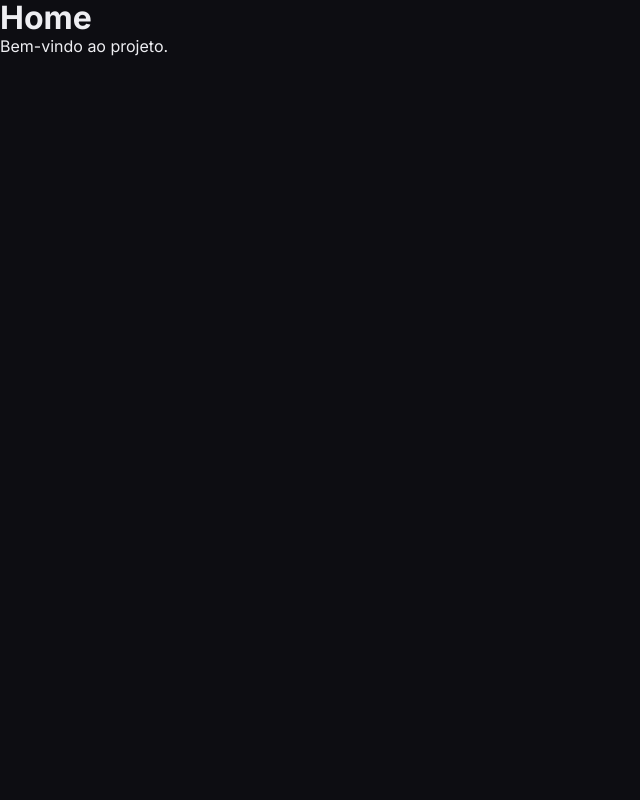
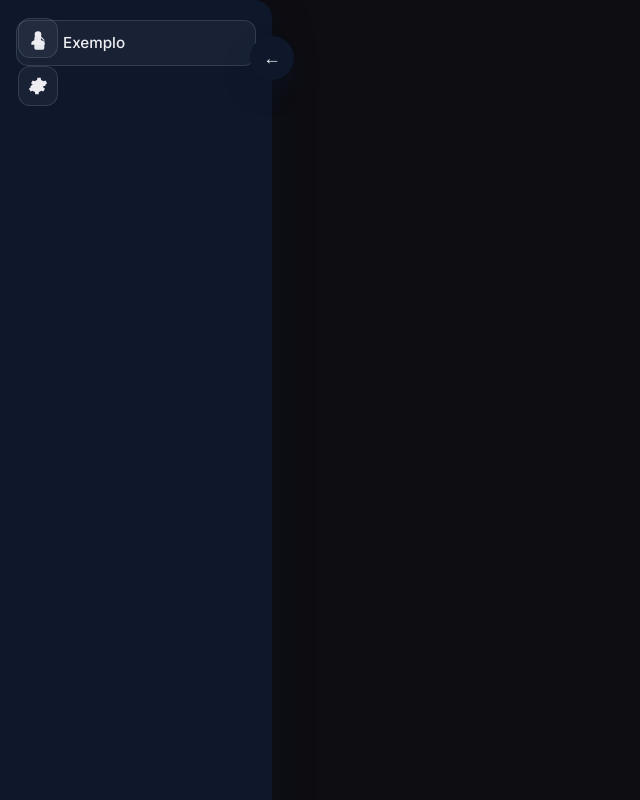
Before and after one commit to Leo-yTnk/Notebook, a React (Vite) app: page / in a window 1280 px wide. Shown: the whole page, without its empty margins (0-640 px from the left). Built offline with nearby package versions, Linux system fonts and the light colour scheme.

Commit message:
Add aside navigation component

```diff
--- a/src/components/Aside/Aside.css
+++ b/src/components/Aside/Aside.css
@@ -0,0 +1,155 @@
+.aside {
+  position: fixed;
+  left: 0;
+  top: 0;
+  display: flex;
+  flex-direction: column;
+  gap: 24px;
+  padding: 20px 16px;
+  background: #0f172a;
+  color: #f8fafc;
+  border-radius: 0 18px 18px 0;
+  width: 240px;
+  box-shadow: 0 20px 40px rgba(15, 23, 42, 0.35);
+  transition: width 0.2s ease, height 0.2s ease, padding 0.2s ease;
+  z-index: 10;
+}
+
+.aside.is-open {
+  height: 100vh;
+}
+
+.aside.is-closed {
+  width: 72px;
+  height: auto;
+  padding: 16px 10px 24px;
+}
+
+.aside-actions {
+  display: flex;
+  flex-direction: column;
+  gap: 12px;
+}
+
+.aside-action,
+.aside-icon-button {
+  border: 1px solid rgba(148, 163, 184, 0.2);
+  background: rgba(148, 163, 184, 0.08);
+  color: inherit;
+  display: inline-flex;
+  align-items: center;
+  gap: 12px;
+  padding: 12px 14px;
+  border-radius: 12px;
+  cursor: pointer;
+  transition: background 0.2s ease, transform 0.2s ease, border-color 0.2s ease;
+}
+
+.aside-action:hover,
+.aside-icon-button:hover {
+  background: rgba(148, 163, 184, 0.18);
+  border-color: rgba(226, 232, 240, 0.35);
+  transform: translateY(-1px);
+}
+
+.aside-action:active,
+.aside-icon-button:active {
+  transform: translateY(0);
+}
+
+.aside-icon {
+  display: inline-flex;
+  width: 20px;
+  height: 20px;
+}
+
+.aside-icon svg {
+  width: 100%;
+  height: 100%;
+  fill: currentColor;
+}
+
+.aside-text {
+  font-size: 0.95rem;
+  font-weight: 500;
+  white-space: nowrap;
+}
+
+.aside.is-closed .aside-action {
+  width: 48px;
+  height: 48px;
+  padding: 0;
+  justify-content: center;
+}
+
+.aside.is-closed .aside-text {
+  display: none;
+}
+
+.aside-toggle {
+  border: none;
+  background: #0f172a;
+  color: #f8fafc;
+  border-radius: 999px;
+  width: 44px;
+  height: 44px;
+  display: inline-flex;
+  align-items: center;
+  justify-content: center;
+  cursor: pointer;
+  box-shadow: 0 12px 24px rgba(15, 23, 42, 0.35);
+  position: absolute;
+  transition: transform 0.2s ease, width 0.2s ease, height 0.2s ease;
+}
+
+.aside-toggle:hover {
+  transform: translateY(-1px);
+}
+
+.aside-toggle-icon {
+  font-size: 1.1rem;
+}
+
+.aside.is-open .aside-toggle {
+  right: -22px;
+  top: 36px;
+}
+
+.aside.is-closed .aside-toggle {
+  left: 50%;
+  transform: translateX(-50%);
+  top: -16px;
+  width: 48px;
+  height: 48px;
+}
+
+.aside-utility {
+  display: flex;
+  gap: 8px;
+  position: absolute;
+}
+
+.aside.is-open .aside-utility {
+  left: 18px;
+  top: 18px;
+  flex-direction: column;
+}
+
+.aside.is-closed .aside-utility {
+  left: 50%;
+  top: calc(100% + 12px);
+  transform: translateX(-50%);
+  flex-direction: column;
+}
+
+.aside-icon-button {
+  width: 40px;
+  height: 40px;
+  padding: 0;
+  justify-content: center;
+}
+
+.aside.is-closed .aside-icon-button {
+  width: 48px;
+  height: 48px;
+}
--- a/src/components/Aside/Aside.tsx
+++ b/src/components/Aside/Aside.tsx
@@ -0,0 +1,83 @@
+import { useMemo, useState } from 'react'
+import './Aside.css'
+
+type AsideAction = {
+  id: string
+  label: string
+  icon: JSX.Element
+}
+
+const mainActions: AsideAction[] = [
+  {
+    id: 'example',
+    label: 'Exemplo',
+    icon: (
+      <svg viewBox="0 0 24 24" aria-hidden="true">
+        <path d="M4 6a2 2 0 0 1 2-2h6l4 4v10a2 2 0 0 1-2 2H6a2 2 0 0 1-2-2V6zm8 0v4h4" />
+      </svg>
+    ),
+  },
+]
+
+const utilityActions: AsideAction[] = [
+  {
+    id: 'account',
+    label: 'Conta',
+    icon: (
+      <svg viewBox="0 0 24 24" aria-hidden="true">
+        <path d="M12 12a4 4 0 1 0-4-4 4 4 0 0 0 4 4zm0 2c-4 0-8 2-8 4v2h16v-2c0-2-4-4-8-4z" />
+      </svg>
+    ),
+  },
+  {
+    id: 'settings',
+    label: 'Configurações',
+    icon: (
+      <svg viewBox="0 0 24 24" aria-hidden="true">
+        <path d="M12 8a4 4 0 1 0 4 4 4 4 0 0 0-4-4zm8.94 4a7.94 7.94 0 0 0-.16-1.6l2.12-1.64-2-3.46-2.48 1a7.7 7.7 0 0 0-2.76-1.6l-.38-2.64h-4l-.38 2.64a7.7 7.7 0 0 0-2.76 1.6l-2.48-1-2 3.46 2.12 1.64A7.94 7.94 0 0 0 3.06 12a7.94 7.94 0 0 0 .16 1.6L1.1 15.24l2 3.46 2.48-1a7.7 7.7 0 0 0 2.76 1.6l.38 2.64h4l.38-2.64a7.7 7.7 0 0 0 2.76-1.6l2.48 1 2-3.46-2.12-1.64a7.94 7.94 0 0 0 .16-1.6z" />
+      </svg>
+    ),
+  },
+]
+
+function Aside() {
+  const [isOpen, setIsOpen] = useState(true)
+  const stateClass = useMemo(() => (isOpen ? 'is-open' : 'is-closed'), [isOpen])
+
+  return (
+    <aside className={`aside ${stateClass}`} aria-label="Menu principal">
+      <button
+        type="button"
+        className="aside-toggle"
+        onClick={() => setIsOpen((previous) => !previous)}
+        aria-expanded={isOpen}
+        aria-label={isOpen ? 'Recolher menu lateral' : 'Expandir menu lateral'}
+      >
+        <span className="aside-toggle-icon" aria-hidden="true">
+          {isOpen ? '←' : '→'}
+        </span>
+      </button>
+      <div className="aside-utility" aria-label="Ações rápidas">
+        {utilityActions.map((action) => (
+          <button key={action.id} type="button" className="aside-icon-button" aria-label={action.label}>
+            <span className="aside-icon" aria-hidden="true">
+              {action.icon}
+            </span>
+          </button>
+        ))}
+      </div>
+      <div className="aside-actions">
+        {mainActions.map((action) => (
+          <button key={action.id} type="button" className="aside-action">
+            <span className="aside-icon" aria-hidden="true">
+              {action.icon}
+            </span>
+            <span className="aside-text">{action.label}</span>
+          </button>
+        ))}
+      </div>
+    </aside>
+  )
+}
+
+export default Aside
--- a/src/pages/Home.tsx
+++ b/src/pages/Home.tsx
@@ -1,9 +1,14 @@
+import Aside from '../components/Aside/Aside'
+
 function Home() {
   return (
-    <main>
-      <h1>Home</h1>
-      <p>Bem-vindo ao projeto.</p>
-    </main>
+    <>
+      <Aside />
+      <main>
+        <h1>Home</h1>
+        <p>Bem-vindo ao projeto.</p>
+      </main>
+    </>
   )
 }
 
```
